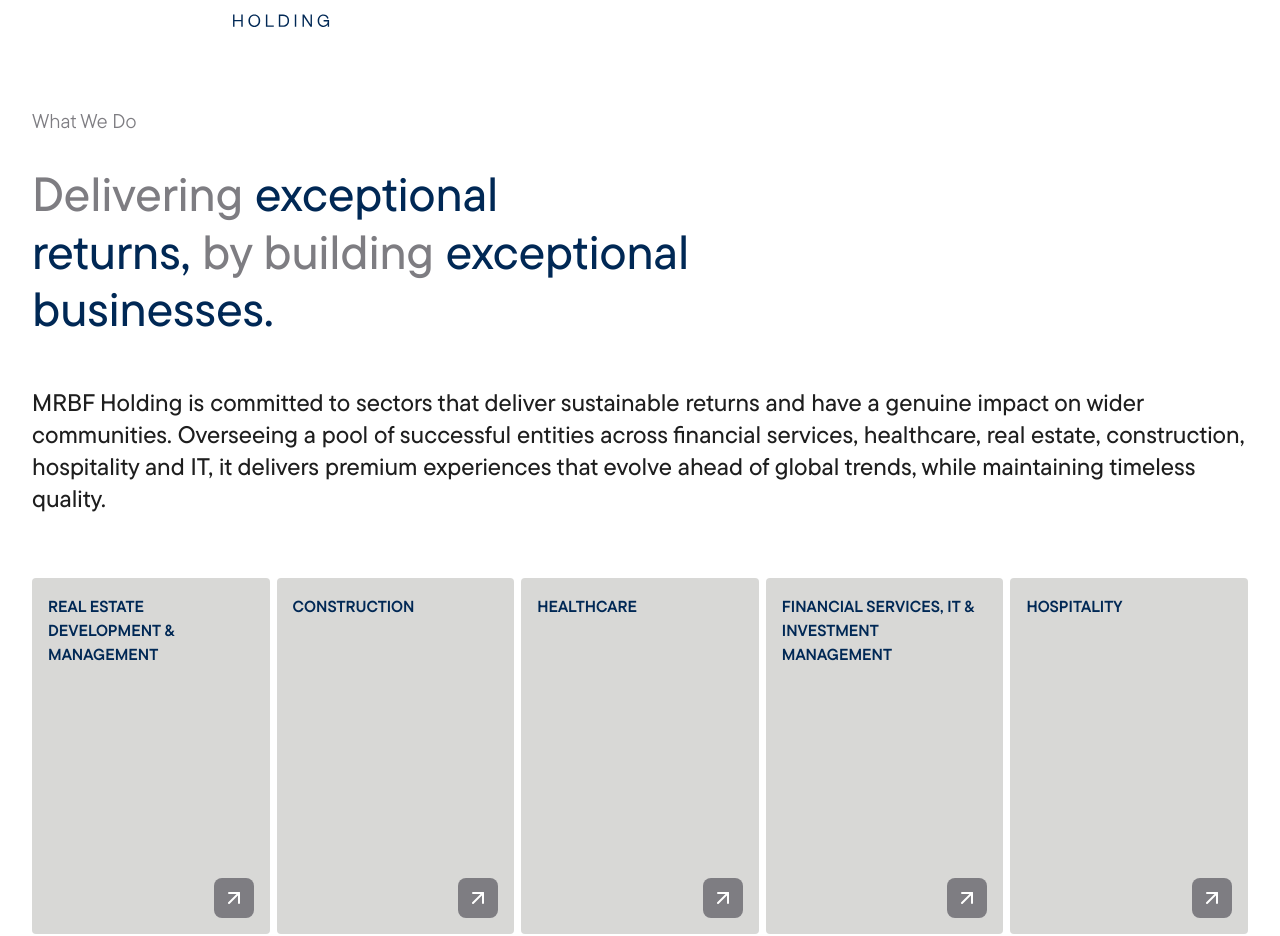
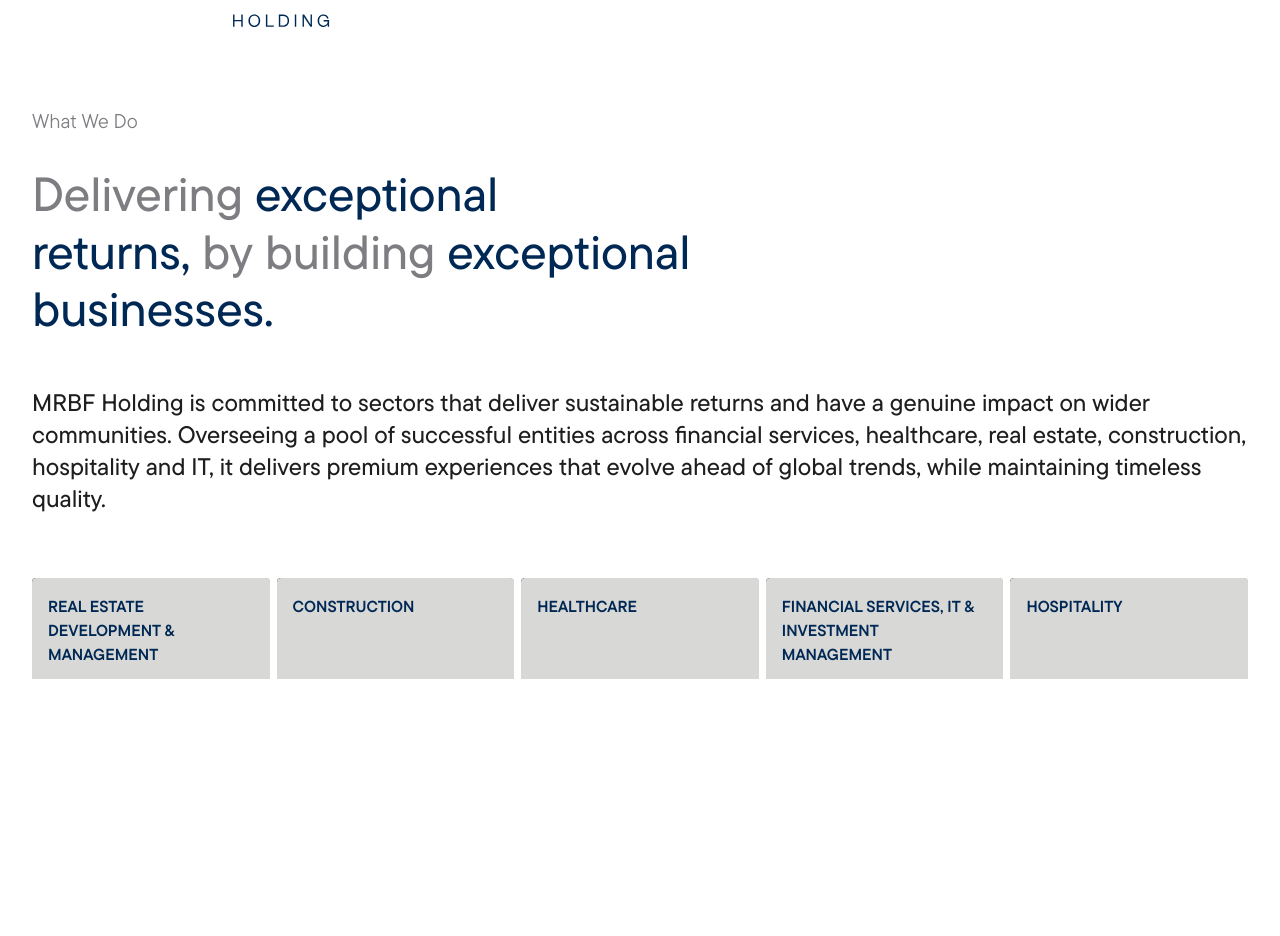
Before and after one commit to seifehab1m/moral, a Next.js app: page /core-verticals in a window 1280 px wide. Shown: the part 121-1057 px from the top of the page. Built offline with nearby package versions, Linux system fonts and the light colour scheme; what google-libphonenumber would draw is missing.

Commit message:
style: core verticals first section animation

```diff
--- a/src/app/core-verticals/_components/verticals.tsx
+++ b/src/app/core-verticals/_components/verticals.tsx
@@ -5,6 +5,9 @@
 import cardImg from "../../../../public/core-vertical-card.png";
 import Image from "next/image";
 import gsap from "gsap";
+import { useGSAP } from "@gsap/react";
+import { useRef, useState } from "react";
+import { gsapSplit } from "@/lib";
 
 const cards = [
   { name: "Real Estate Development & Management", id: "real-estate" },
@@ -18,12 +21,27 @@
 ];
 
 export function Verticals() {
+  const textRef = useRef<HTMLDivElement>(null);
+  const cardsRef = useRef<HTMLDivElement>(null);
   useHeaderTheme(true);
+
+  useGSAP(() => {
+    gsapSplit(textRef, ".vertical");
+    gsap.from(cardsRef.current!.children, {
+      delay: 1.5,
+      yPercent: 100,
+      opacity: 0,
+      duration: 0.9,
+      stagger: 0.13,
+      ease: "back",
+    });
+  });
+
   return (
     <main className="pt-[92px] lg:pt-[230px] bg-white">
-      <div className="container">
-        <h1 className="sub-header">What We Do</h1>
-        <h2 className="heading-1 font-medium text-secondary lg:max-w-[700px] mt-3 lg:mt-8">
+      <div ref={textRef} className="container">
+        <h1 className="sub-header vertical">What We Do</h1>
+        <h2 className="heading-1 font-medium text-secondary lg:max-w-[700px] mt-3 lg:mt-8 vertical">
           Delivering{" "}
           <span className="text-primary">
             exceptional <br /> returns,
@@ -31,7 +49,7 @@
           by building{" "}
           <span className="text-primary">exceptional businesses.</span>
         </h2>
-        <p className="text-xs lg:text-2xl mt-3 lg:font-medium lg:mt-12 text-light-black">
+        <p className="text-xs lg:text-2xl mt-3 lg:font-medium lg:mt-12 text-light-black vertical">
           MRBF Holding is committed to sectors that deliver sustainable returns
           and have a genuine impact on wider communities. Overseeing a pool of
           successful entities across financial services, healthcare, real
@@ -41,8 +59,10 @@
         </p>
       </div>
 
-      {/* Cards */}
-      <div className="flex flex-nowrap lg:grid lg:grid-cols-5 mt-6 lg:mt-16 gap-[7px] max-lg:overflow-x-scroll max-lg:px-[1rem] container">
+      <div
+        ref={cardsRef}
+        className="flex flex-nowrap lg:grid lg:grid-cols-5 mt-6 lg:mt-16 gap-[7px] max-lg:overflow-x-scroll max-lg:px-[1rem] container"
+      >
         {cards?.map((c, i) => (
           <Card title={c?.name} key={i} id={c?.id} />
         ))}
@@ -57,6 +77,72 @@
 };
 
 function Card({ title, id }: CardProps) {
+  const [hoverd, setHoverd] = useState(false);
+  const cover_1 = useRef<HTMLDivElement>(null);
+  const imageRef = useRef<HTMLImageElement>(null);
+
+  useGSAP(() => {
+    const duration = 0.69;
+    const ease = "power2.inOut";
+
+    if (hoverd) {
+      gsap.fromTo(
+        cover_1.current,
+        {
+          duration,
+          ease,
+          yPercent: 0,
+        },
+        {
+          duration,
+          ease,
+          yPercent: -100,
+        },
+      );
+
+      gsap.fromTo(
+        imageRef.current,
+        {
+          duration,
+          ease,
+          yPercent: 15,
+        },
+        {
+          duration,
+          ease,
+          yPercent: 0,
+        },
+      );
+    } else {
+      gsap.fromTo(
+        cover_1.current,
+        {
+          duration,
+          ease,
+          yPercent: 100,
+        },
+        {
+          duration,
+          ease,
+          yPercent: 0,
+        },
+      );
+      gsap.fromTo(
+        imageRef.current,
+        {
+          duration,
+          ease,
+          yPercent: 0,
+        },
+        {
+          duration,
+          ease,
+          yPercent: -15,
+        },
+      );
+    }
+  }, [hoverd]);
+
   const handleScroll = () => {
     gsap.to(window, {
       duration: 1,
@@ -67,16 +153,27 @@
 
   return (
     <div
+      onMouseEnter={() => setHoverd(true)}
+      onMouseLeave={() => setHoverd(false)}
       onClick={handleScroll}
-      className="relative aspect-[2/3] bg-[#D8D8D6] max-lg:min-w-[196px] max-w-[196px] lg:max-w-[300px] rounded group flex flex-col justify-between p-3.5 lg:p-4 cursor-pointer"
+      className="relative aspect-[2/3] max-lg:min-w-[196px] max-w-[196px] lg:max-w-[300px] rounded group flex flex-col justify-between p-3.5 lg:p-4 cursor-pointer overflow-clip"
     >
+      <div
+        aria-hidden
+        role="presentation"
+        ref={cover_1}
+        className="absolute bg-[#D8D8D6] inset-0 size-full rounded cover-1 z-10"
+      />
+
       <Image
         src={cardImg}
-        className="object-cover rounded opacity-0 group-hover:opacity-100 transition-opacity duration-500"
+        ref={imageRef}
+        className="object-cover rounded"
         quality={100}
         alt="Card Image"
         fill
       />
+
       <h3 className="uppercase font-semibold text-sm lg:text-base text-primary lg:max-w-[200px] relative z-10 group-hover:text-white transition-colors duration-500">
         {title}
       </h3>
--- a/src/app/core-verticals/page.tsx
+++ b/src/app/core-verticals/page.tsx
@@ -1,32 +1,11 @@
-"use client";
-// import { useSearchParams } from "next/navigation";
 import {
   Verticals,
   SectorPortfolio,
   CompanyDescription,
   CallToActionSection,
 } from "./_components";
-// import { useEffect } from "react";
-import gsap from "gsap";
-import { ScrollToPlugin } from "gsap/ScrollToPlugin"; // ✅ import plugin
-
-// Register GSAP plugin
-gsap.registerPlugin(ScrollToPlugin);
 
 export default function CoreVerticals() {
-  // const searchParams = useSearchParams();
-  // const sec = searchParams.get("sec");
-
-  // useEffect(() => {
-  //   if (sec) {
-  //     gsap.to(window, {
-  //       duration: 1,
-  //       scrollTo: { y: `#${sec}`, offsetY: 100 }, // adjust offset if sticky header
-  //       ease: "power2.inOut",
-  //     });
-  //   }
-  // }, [sec]);
-
   return (
     <>
       <Verticals />
--- a/src/components/layout/init-gsap.tsx
+++ b/src/components/layout/init-gsap.tsx
@@ -78,5 +78,6 @@
     smooth: 2,
     effects: true,
     normalizeScroll: true,
+    smoothTouch: true,
   });
 }
--- a/src/lib/utils.ts
+++ b/src/lib/utils.ts
@@ -24,10 +24,7 @@
   target: gsap.DOMTarget,
   vars?: gsap.TweenVars,
 ) {
-  const text = gsap.utils.toArray(ref.current!);
-
-  text.forEach(() => {
-    SplitText.create(target, {
+  return SplitText.create(target, {
     type: "words,lines",
     mask: "lines",
     linesClass: "line",
@@ -35,8 +32,8 @@
     onSplit: (instance) => {
       return gsap.from(instance.lines, {
         ...(vars ?? {}),
-          yPercent: 150,
-          stagger: 0.2,
+        yPercent: 120,
+        stagger: 0.25,
         scrollTrigger: {
           trigger: ref.current!,
           ...(vars?.scrollTrigger ?? {}),
@@ -44,5 +41,4 @@
       });
     },
   });
-  });
 }
```
Lines whose indentation alone changed are shown as unchanged.
